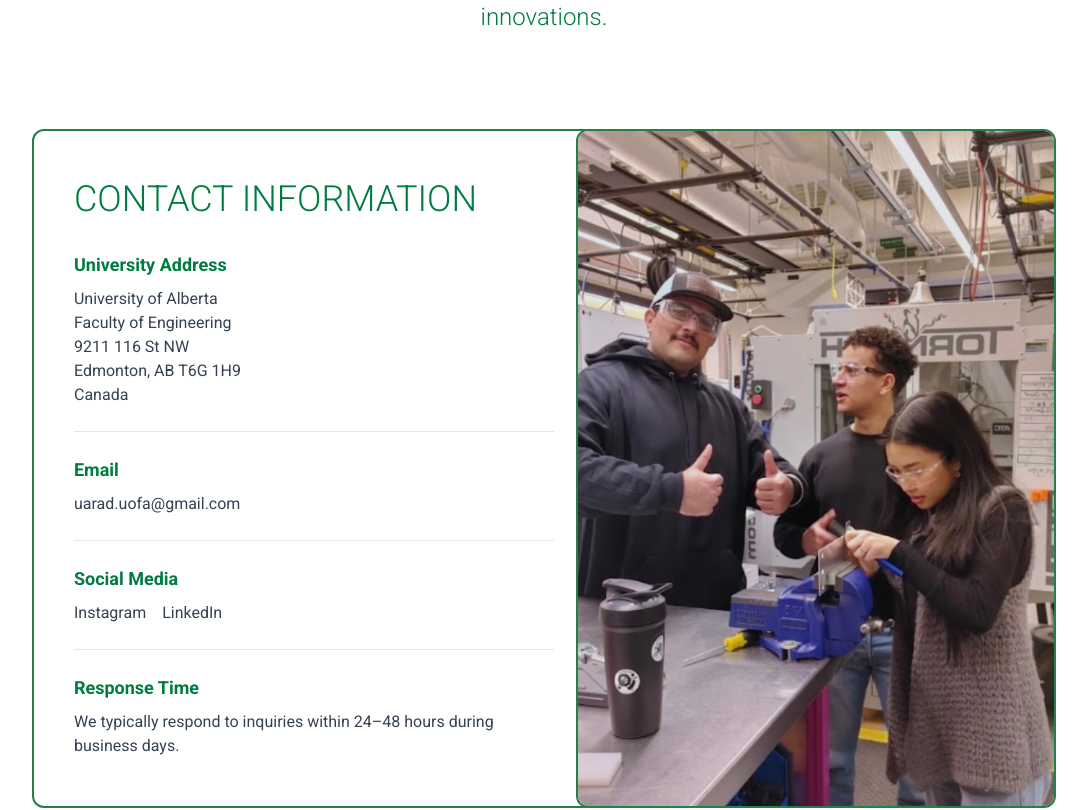
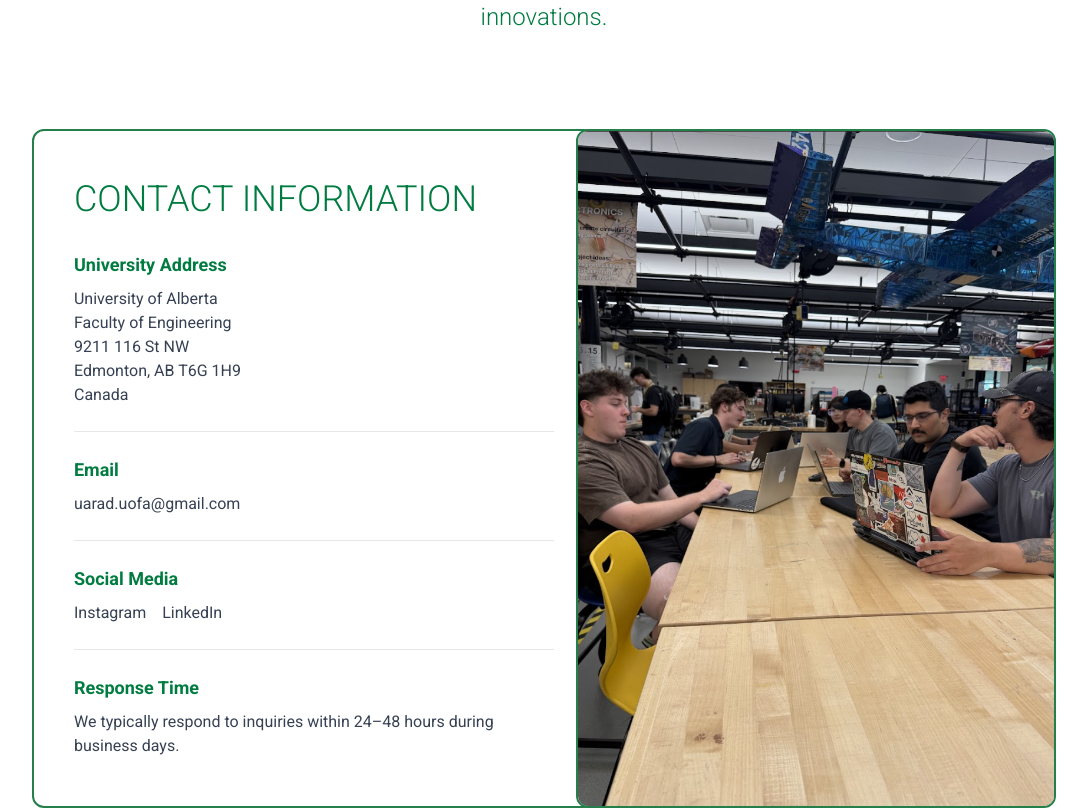
Before and after one commit to alejandrocqvd/ua-rad, a Next.js app: page /contact in a window 1280 px wide. Shown: the part 463-1273 px from the top of the page, without its empty margins (96-1183 px from the left). Built offline with nearby package versions, Linux system fonts and the light colour scheme.

Commit message:
contact and teampage updated photos

```diff
--- a/src/features/contact/ContactPage.jsx
+++ b/src/features/contact/ContactPage.jsx
@@ -203,7 +203,7 @@ const ContactInfoSection = () => {
 
       <div className="hidden md:flex relative z-20 flex-shrink-0 md:flex-1">
         <Image
-          src="/home/guneetThumbsUp.png"
+          src="/teampage/memberphotos/contactteamphoto.png"
           alt="Mr. President giving a thumbs up"
           fill
           className="object-cover rounded-xl border-2 border-[#247F4A]"
--- a/src/features/team/TeamPage.jsx
+++ b/src/features/team/TeamPage.jsx
@@ -31,7 +31,7 @@ const TeamPage = () => {
                 {/* rounded corners + overflow-hidden here */}
                 <div className="h-96 md:h-[28rem] rounded-2xl overflow-hidden flex">
                   <img
-                    src="/home/aboutUs.png"
+                    src="/teampage/memberphotos/teamphoto.png"
                     alt="About Us"
                     className="w-full h-full object-contain"
                   />
```
Also changed, not shown: public/teampage/memberphotos/contactteamphoto.png (added), public/teampage/memberphotos/teamphoto.png (added).
